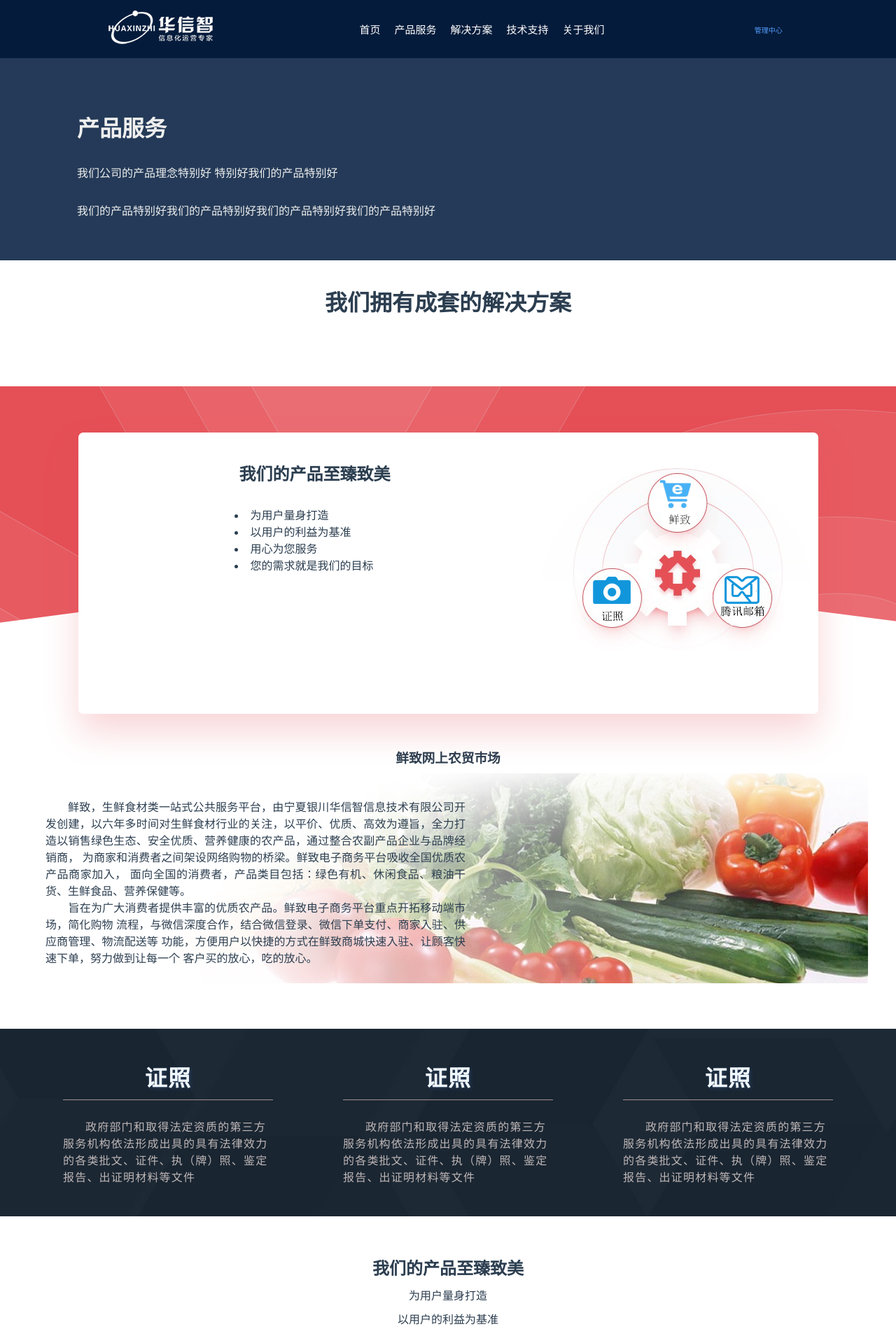
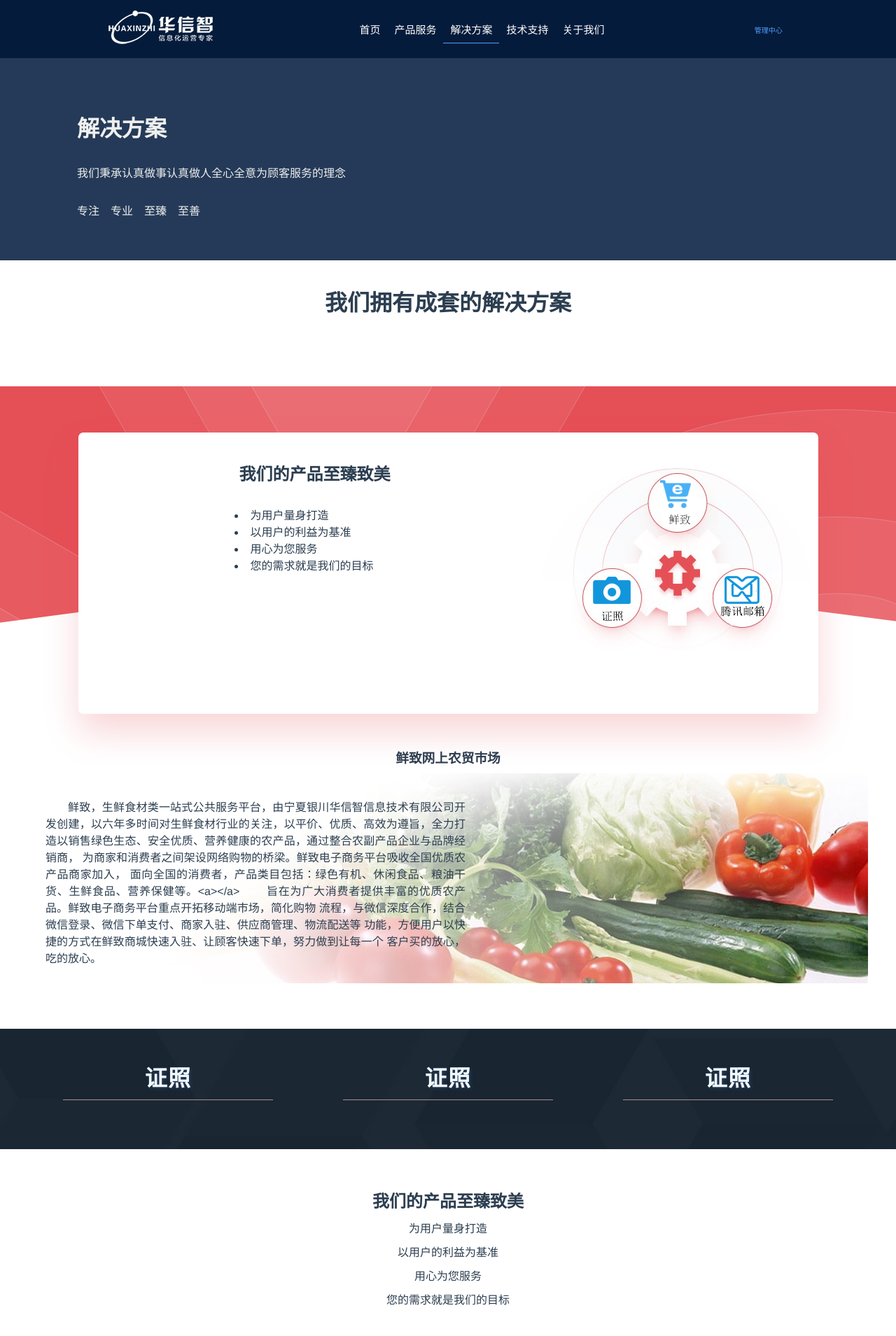
Before and after one commit to RobinYang11/huaxinzhi, a Vue app in the folder hxz/: page /solution in a window 1280 px wide. Shown: the top 1909 px of the page at 70% size. Built offline with nearby package versions, Linux system fonts and the light colour scheme.

Commit message:
所有模板改为数据绑定模式

```diff
--- a/hxz/src/App.vue
+++ b/hxz/src/App.vue
@@ -41,7 +41,9 @@
       .wrapper{
         max-width: 1200px;
       }
-
+        .router-link-exact-active{
+           border-bottom: 1px solid rgb(84, 159, 255);
+        }
       #app {
         font-family: 'Avenir', Helvetica, Arial, sans-serif;
         -webkit-font-smoothing: antialiased;
--- a/hxz/src/components/detailComponents/juMu.vue
+++ b/hxz/src/components/detailComponents/juMu.vue
@@ -1,15 +1,16 @@
 <template>
     <div class="juMu">
         <div class="wrapper padding50">
-            <h1>产品服务</h1>
-            <p>我们公司的产品理念特别好 特别好我们的产品特别好</p>
-            <p>我们的产品特别好我们的产品特别好我们的产品特别好我们的产品特别好</p>
+            <h1 >{{pdata.h1}}</h1>
+            <p>{{pdata.p1}}</p>
+            <p>{{pdata.p2}}</p>
         </div>
     </div>
 </template>
 <script>
 export default {
-  name:"juMu"
+  name:"juMu",
+  props:['pdata']
 }
 </script>
 <style lang="less" scoped>
--- a/hxz/src/components/detailComponents/textTmp.vue
+++ b/hxz/src/components/detailComponents/textTmp.vue
@@ -4,51 +4,39 @@
           <div class="wrapper">
               <div class="topbox">
                     <div class="dsc">
-                        <h2>我们的产品至臻致美</h2>
-                        <ul>
-                            <li>为用户量身打造</li>
-                            <li>以用户的利益为基准</li>
-                            <li>用心为您服务</li>
-                            <li>您的需求就是我们的目标</li>
+                        <h2>{{topdes.des}}</h2>
+                        <ul >
+                            <li v-for="n in topdes.ulist">{{n.li}}</li>
+
                         </ul>
                     </div>
                     <div class="picbox">
-                        <img src="/static/img/product1.png" alt="" srcset="">
+                        <img :src="topdes.imgSrc" alt="" srcset="">
                     </div>
               </div>
           </div>
       </div>
-      <timg></timg>
+      <timg v-bind:tdata="tdata"></timg>
       <div class=" main">
           <div class="wrapper cont">
-            <div class="tbox">
-                <h1>证照</h1>
-                <p>政府部门和取得法定资质的第三方服务机构依法形成出具的具有法律效力的各类批文、证件、执（牌）照、鉴定报告、出证明材料等文件</p>
+            <div class="tbox" v-for="n in maintext">
+                <h1>{{n.h1}}</h1>
+                <p>{{n.p}}</p>
             </div>
-            <div class="tbox">
-                <h1>证照</h1>
-                <p>政府部门和取得法定资质的第三方服务机构依法形成出具的具有法律效力的各类批文、证件、执（牌）照、鉴定报告、出证明材料等文件</p>
-            </div>
-            <div class="tbox">
-                <h1>证照</h1>
-                <p>政府部门和取得法定资质的第三方服务机构依法形成出具的具有法律效力的各类批文、证件、执（牌）照、鉴定报告、出证明材料等文件</p>
-            </div>
+
           </div>
       </div>
       <div class=" mainbom cont">
           <div class="wrapper">
               <div class="topbox">
                     <div class="dsc">
-                        <h2>我们的产品至臻致美</h2>
-                        <ul>
-                            <li>为用户量身打造</li>
-                            <li>以用户的利益为基准</li>
-                            <li>用心为您服务</li>
-                            <li>您的需求就是我们的目标</li>
+                        <h2>{{bomdes.des}}</h2>
+                        <ul >
+                            <li v-for="n in bomdes.ulist">{{n.li}}</li>
                         </ul>
                     </div>
                     <div class="picbox">
-                        <img src="/static/img/product1.png" alt="" srcset="">
+                        <img :src="bomdes.imgSrc" alt="" srcset="">
                     </div>
               </div>
           </div>
@@ -56,32 +44,82 @@
   </div>
 </template>
 <script>
-import timg from "./timg"
+import timg from "./timg";
 export default {
-  name:"textTmp",
-  data:function(){
-      return{
-
+  name: "textTmp",
+  data: function() {
+    return {
+      topdes: {
+        des: "我们的产品至臻致美",
+        ulist: [
+          { li: "为用户量身打造" },
+          { li: "以用户的利益为基准" },
+          { li: "用心为您服务" },
+          { li: "您的需求就是我们的目标" }
+        ],
+        imgSrc: "/static/img/product1.png"
+      },
+      maintext: [
+        {
+          h1: "证照",
+          pcnt: `政府部门和取得法定资质的第三方服务
+                        机构依法形成出具的具有法律效力的各类批文、
+                        证件、执（牌）照、鉴定报告、出证明材料等文件`
+        },
+        {
+          h1: "证照",
+          pcnt: `政府部门和取得法定资质的第三方服务
+                        机构依法形成出具的具有法律效力的各类批文、
+                        证件、执（牌）照、鉴定报告、出证明材料等文件`
+        },
+        {
+          h1: "证照",
+          pcnt: `政府部门和取得法定资质的第三方服务
+                        机构依法形成出具的具有法律效力的各类批文、
+                        证件、执（牌）照、鉴定报告、出证明材料等文件`
         }
+      ],
+      bomdes: {
+        des: "我们的产品至臻致美",
+        ulist: [
+          { li: "为用户量身打造" },
+          { li: "以用户的利益为基准" },
+          { li: "用心为您服务" },
+          { li: "您的需求就是我们的目标" }
+        ],
+        imgSrc: "/static/img/product1.png"
       },
-  components:{timg}
+      tdata: {
+        h3: "鲜致网上农贸市场",
+        pcontant: `鲜致，生鲜食材类一站式公共服务平台，由宁夏银川华信智信息技术有限公司开
+            发创建，以六年多时间对生鲜食材行业的关注，以平价、优质、高效为遵旨，全力打
+            造以销售绿色生态、安全优质、营养健康的农产品，通过整合农副产品企业与品牌经销商，
+            为商家和消费者之间架设网络购物的桥梁。鲜致电子商务平台吸收全国优质农产品商家加入，
+            面向全国的消费者，产品类目包括：绿色有机、休闲食品、粮油干货、生鲜食品、营养保健等。<a></a>
+            　　旨在为广大消费者提供丰富的优质农产品。鲜致电子商务平台重点开拓移动端市场，简化购物
+            流程，与微信深度合作，结合微信登录、微信下单支付、商家入驻、供应商管理、物流配送等
+            功能，方便用户以快捷的方式在鲜致商城快速入驻、让顾客快速下单，努力做到让每一个
+            客户买的放心，吃的放心。`
       }
+    };
+  },
+  components: { timg }
+};
 </script>
 <style lang="less" scoped>
-.textTmp{
+.textTmp {
   width: 100%;
   margin: 0px 0;
 
-
-    .cont{
+  .cont {
     display: flex;
     flex-direction: row;
     width: 1200px;
     justify-content: space-between;
   }
-    .maintop{
+  .maintop {
     display: flex;
-        display:-webkit-flex;
+    display: -webkit-flex;
     background-image: url("/static/img/tbg.png");
     background-repeat: no-repeat;
     background-position: center;
@@ -89,9 +127,9 @@ export default {
     // margin-bottom: 55px;
     width: 100%;
 
-        .topbox{
+    .topbox {
       display: flex;
-            display:-webkit-flex;
+      display: -webkit-flex;
       flex-direction: row;
       position: relative;
       margin: 0 auto;
@@ -103,70 +141,68 @@ export default {
       border-radius: 7px;
       box-shadow: 0px 26px 49px 0px rgba(229, 79, 86, 0.23);
 
-            .dsc{
+      .dsc {
         width: 60%;
-                padding:25px 55px 0px 45px;
+        padding: 25px 55px 0px 45px;
 
-                h2{
+        h2 {
           padding: 15px;
           width: 100%;
         }
-                ul{
+        ul {
           margin-top: 15px;
           display: inline-block;
 
-                    li{
+          li {
             text-align: left;
             list-style: inside;
           }
-                    li:hover{
-                        text-shadow: 0px 2px 9px  rgba(229, 79, 86, 0.23);
+          li:hover {
+            text-shadow: 0px 2px 9px rgba(229, 79, 86, 0.23);
           }
         }
       }
-            .picbox{
+      .picbox {
         width: 40%;
       }
     }
   }
-    .main{
+  .main {
     display: flex;
-        display:-webkit-flex;
+    display: -webkit-flex;
     background-image: url("/static/img/textbg.jpg");
     margin-top: 65px;
-        .tbox{
+    .tbox {
       padding: 45px 0;
       letter-spacing: 1.2px;
 
-            width:300px;
+      width: 300px;
       color: aliceblue;
 
-        h1{
+      h1 {
         margin-bottom: 25px;
         text-shadow: 2px 2px 5px #243a58;
         border-bottom: 1.5px solid #a48e8e;
-             padding-bottom:10px;
+        padding-bottom: 10px;
       }
-        p{
+      p {
         color: #bfb7b7;
         text-align: left;
         text-indent: 2em;
       }
-
     }
   }
-    .mainbom{
+  .mainbom {
     display: flex;
-        display:-webkit-flex;
+    display: -webkit-flex;
     background-image: url("/static/img/bombg.png");
     background-repeat: no-repeat;
     background-position: 100% 100%;
     min-height: 600px;
     margin-top: 55px;
     width: 100%;
-        ul{
-
-            li{
+    ul {
+      li {
         margin-top: 10px;
       }
     }
--- a/hxz/src/components/detailComponents/timg.vue
+++ b/hxz/src/components/detailComponents/timg.vue
@@ -1,23 +1,22 @@
 <template>
   <div class="timg">
-      <h3>鲜致网上农贸市场</h3>
+      <h3>{{tdata.h3}}</h3>
       <div class="cbox">
 
-        <p>鲜致，生鲜食材类一站式公共服务平台，由宁夏银川华信智信息技术有限公司开
-            发创建，以六年多时间对生鲜食材行业的关注，以平价、优质、高效为遵旨，全力打
-            造以销售绿色生态、安全优质、营养健康的农产品，通过整合农副产品企业与品牌经销商，
-            为商家和消费者之间架设网络购物的桥梁。鲜致电子商务平台吸收全国优质农产品商家加入，
-            面向全国的消费者，产品类目包括：绿色有机、休闲食品、粮油干货、生鲜食品、营养保健等。<br>
-            　　旨在为广大消费者提供丰富的优质农产品。鲜致电子商务平台重点开拓移动端市场，简化购物
-            流程，与微信深度合作，结合微信登录、微信下单支付、商家入驻、供应商管理、物流配送等
-            功能，方便用户以快捷的方式在鲜致商城快速入驻、让顾客快速下单，努力做到让每一个
-            客户买的放心，吃的放心。</p>
+        <p>{{tdata.pcontant}}</p>
       </div>
   </div>
 </template>
 <script>
 export default {
-  name:"timg"
+  name:"timg",
+   props:["tdata"],
+  data:function(){
+
+      return{
+
+      }
+  }
 }
 </script>
 <style lang="less" scoped>
--- a/hxz/src/components/navigationBar.vue
+++ b/hxz/src/components/navigationBar.vue
@@ -5,11 +5,11 @@
         </div>
         <div>
             <ul>
-                <li><a href="/">首页</a></li>
-                <li><a href="/product">产品服务</a></li>
-                <li><a href="/solution">解决方案</a></li>
-                <li><a href="/service">技术支持</a></li>
-                <li><a href="/about">关于我们</a></li>
+                <li><router-link to="/">首页</router-link></li>
+                <li><router-link to="/product">产品服务</router-link></li>
+                <li><router-link to="/solution">解决方案</router-link></li>
+                <li><router-link to="/service">技术支持</router-link></li>
+                <li><router-link to="/about">关于我们</router-link></li>
             </ul>
         </div>
         <div>
@@ -45,7 +45,11 @@ export default {
                     text-decoration: none;
                     color:white;
                 }
+                a:hover{
+                    border-bottom: 1px solid rgb(84, 159, 255);
+                }
             }
         }
+
     }
 </style>
--- a/hxz/src/pages/about.vue
+++ b/hxz/src/pages/about.vue
@@ -1,6 +1,6 @@
 <template>
   <div class="about">
-      <juMu></juMu>
+      <juMu v-bind:pdata="pdata"></juMu>
       <div class="concstus">
           <div class="linebox">
                <p>关于华信智</p>
@@ -79,6 +79,15 @@
 import juMu from "../components/detailComponents/juMu"
 export default {
   name:"about",
+  data:function(){
+      return{
+          pdata:{
+              h1:"关于华信智",
+              p1:"我们秉承认真做事认真做人全心全意为顾客服务的理念",
+              p2:"专注　专业　至臻　至善"
+          }
+      }
+  },
   components:{
       juMu
   }
--- a/hxz/src/pages/product.vue
+++ b/hxz/src/pages/product.vue
@@ -1,14 +1,13 @@
 <template>
     <div class="product">
 
-        <juMu></juMu>
+        <juMu　v-bind:pdata="pdata"></juMu>
         <div class="bg">
         <div class="contantbox">
              <div class="pbox">
+                 <button v-on:click="changge">123123123</button>
                 <productList></productList>
-                <productList></productList>
-                <productList></productList>
-                <productList></productList>
+
             </div>
 
             <!-- <div class="hot_box">
@@ -26,7 +25,11 @@ export default {
   name:"product",
   data:function(){
       return {
-
+          pdata:{
+              h1:"华信智的产品",
+              p1:"我们秉承认真做事认真做人全心全意为顾客服务的理念",
+              p2:"专注　专业　至臻　至善"
+          }
       }
   },
   components:{productList,relatedLinks,juMu}
@@ -34,11 +37,7 @@ export default {
 </script>
 <style lang="less" scoped>
     .product{
-        background-color: #fff;
-
         margin:  auto;
-
-
 
         .bg{
             background-color: #f2f2f2;
@@ -50,7 +49,6 @@ export default {
             justify-content: flex-start;
             flex-direction: row;
             padding: 20px 0;
-
             background-color: #e2e4e7;
 
             .imgbody{
--- a/hxz/src/pages/productDetail.vue
+++ b/hxz/src/pages/productDetail.vue
@@ -1,7 +1,7 @@
 <template>
   <div class="productDetail">
 
-      <juMu></juMu>
+      <juMu v-bind:pdata="pdata"></juMu>
       <textTmp></textTmp>
 
 
@@ -83,7 +83,12 @@ export default {
                 imglist:[{src:"",contantp:""},{src:"",contantp:""}],
                 contantlist:[{h5:"",contantp:""},{h5:"",contantp:""}]
                 }
-        ]
+        ],
+        pdata:{
+              h1:"关于华信智",
+              p1:"我们秉承认真做事认真做人全心全意为顾客服务的理念",
+              p2:"专注　专业　至臻　至善"
+          }
       }
 
  },
--- a/hxz/src/pages/solution.vue
+++ b/hxz/src/pages/solution.vue
@@ -1,6 +1,6 @@
 <template>
     <div class="solution">
-        <juMu></juMu>
+        <juMu v-bind:pdata="pdata"></juMu>
         <h1>我们拥有成套的解决方案</h1>
         <div class="rowbox">
             <div class="imgbody">
@@ -27,7 +27,11 @@ export default {
   name:"solution",
   data:function(){
       return {
-
+          pdata:{
+              h1:"解决方案",
+              p1:"我们秉承认真做事认真做人全心全意为顾客服务的理念",
+              p2:"专注　专业　至臻　至善"
+          }
       }
   },
   components:{relatedLinks,solutionModel,textTmp,juMu}
```
Also changed, not shown: hxz/src/components/productList.vue (+50 -13 lines). Lines whose indentation alone changed are shown as unchanged.
